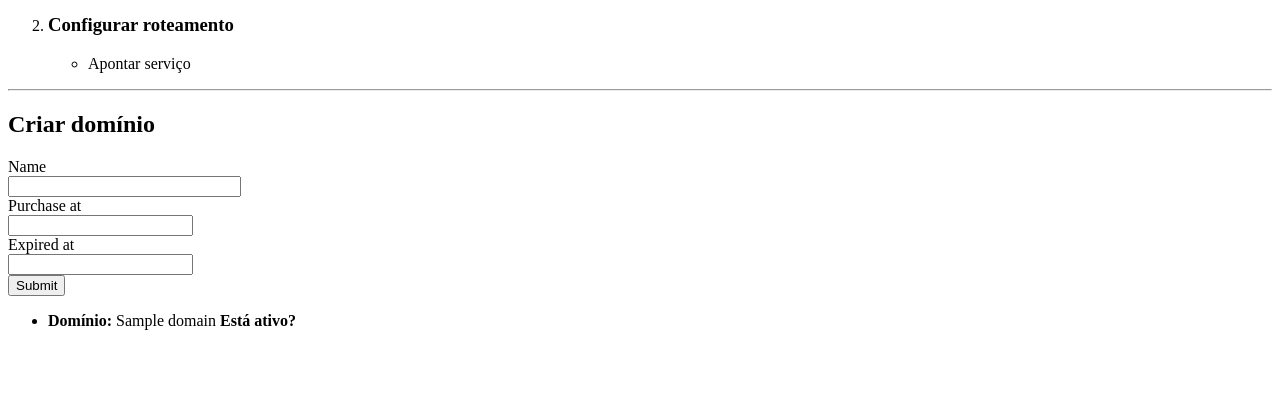
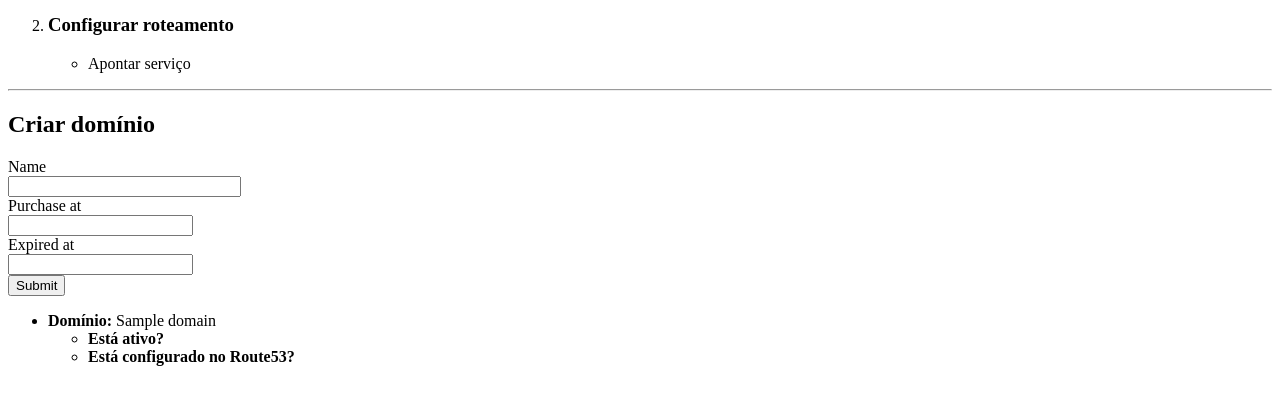
Before and after one commit to nossas/devops, a Flask app: template sites/flask_app/app/templates/index.html in a window 1280 px wide. Shown: the part 226-631 px from the top of the page. Run offline with Flask 3, Linux system fonts and the light colour scheme; the template is opened without the code that fills it: most values are stand-ins (such as "Sample title", 1, 10 or a date in 2020); form fields are guessed from the names that the template uses.

Commit message:
feat: Add config extra_hosts to tests local domains

```diff
--- a/sites/docker-compose.dev.yml
+++ b/sites/docker-compose.dev.yml
@@ -19,6 +19,9 @@
       dockerfile: Dockerfile
     platform: linux/amd64
     container_name: "app"
+    # Configura Extra Hosts para testar com domínios locais
+    extra_hosts:
+      - "mydomain.devel:172.17.0.1"
     depends_on:
       - localstack
       - etcd
--- a/sites/flask_app/app/routes/main_routes.py
+++ b/sites/flask_app/app/routes/main_routes.py
@@ -27,7 +27,7 @@
         domains.append(dict(
             name=domain.name,
             is_active=is_domain_active(domain.name),
-            is_route_53=check_domain_configuration(domain.name)
+            is_route53=check_domain_configuration(domain.name)
         ))
 
     return render_template("index.html", domains=domains, form=form)
--- a/sites/flask_app/app/services/route53.py
+++ b/sites/flask_app/app/services/route53.py
@@ -11,6 +11,9 @@
 
 
 def check_domain_configuration(domain_name):
+    """
+    TODO: Configurar o apontamento dos IPs
+    """
     hosted_zones = route53.list_hosted_zones()["HostedZones"]
     for zone in hosted_zones:
         if zone['Name'].rstrip('.') == domain_name:
--- a/sites/flask_app/app/templates/index.html
+++ b/sites/flask_app/app/templates/index.html
@@ -54,7 +54,10 @@
     {% for domain in domains %}
     <li>
         <strong>Domínio:</strong> {{domain.name}}
-        <strong>Está ativo?</strong> {{domain.is_active}}
+        <ul>
+            <li><strong>Está ativo?</strong> {{domain.is_active}}</li>
+            <li><strong>Está configurado no Route53?</strong> {{domain.is_route53}}</li>
+        </ul>
     </li>
     {% endfor %}
 </ul>
```
